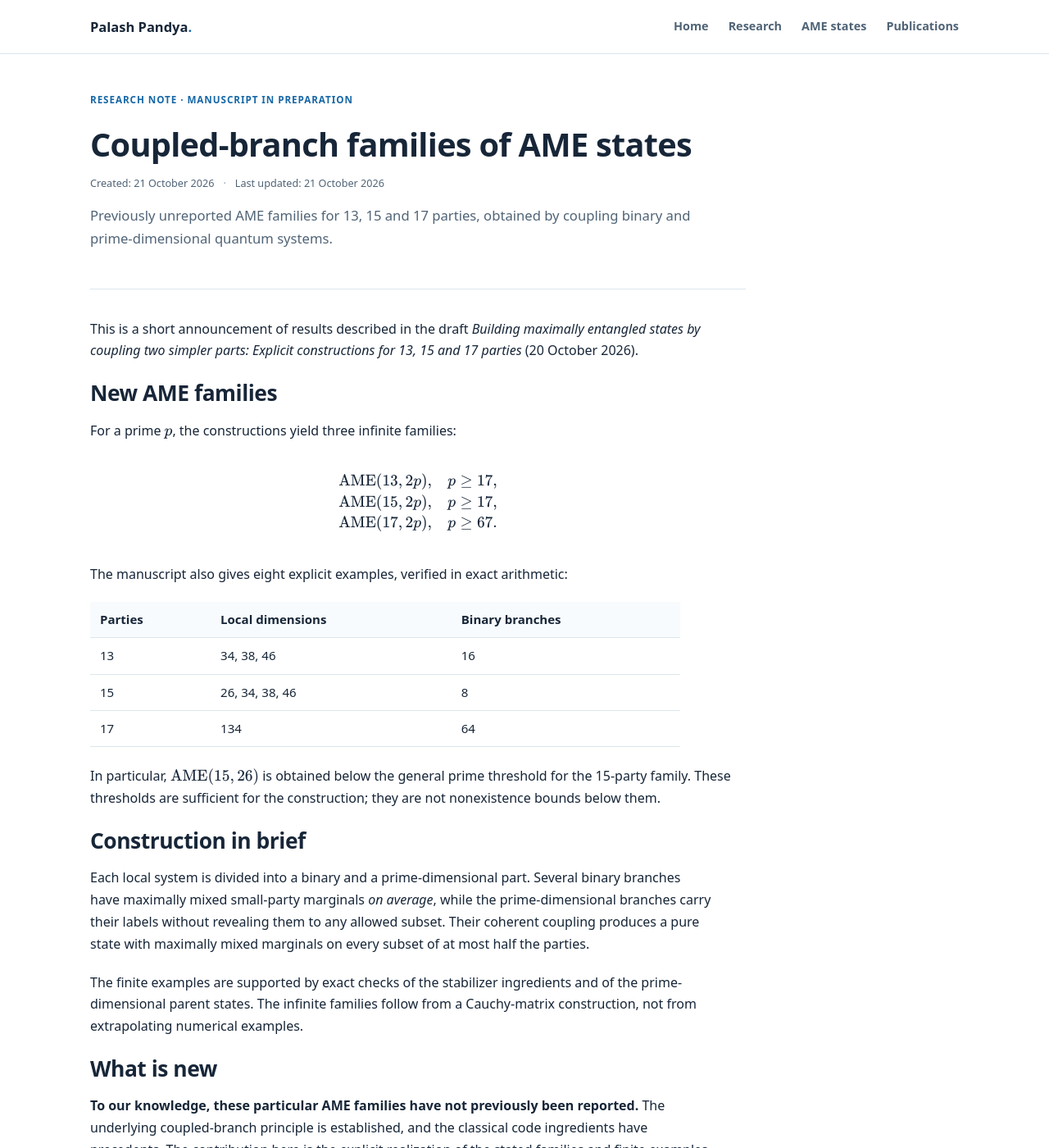
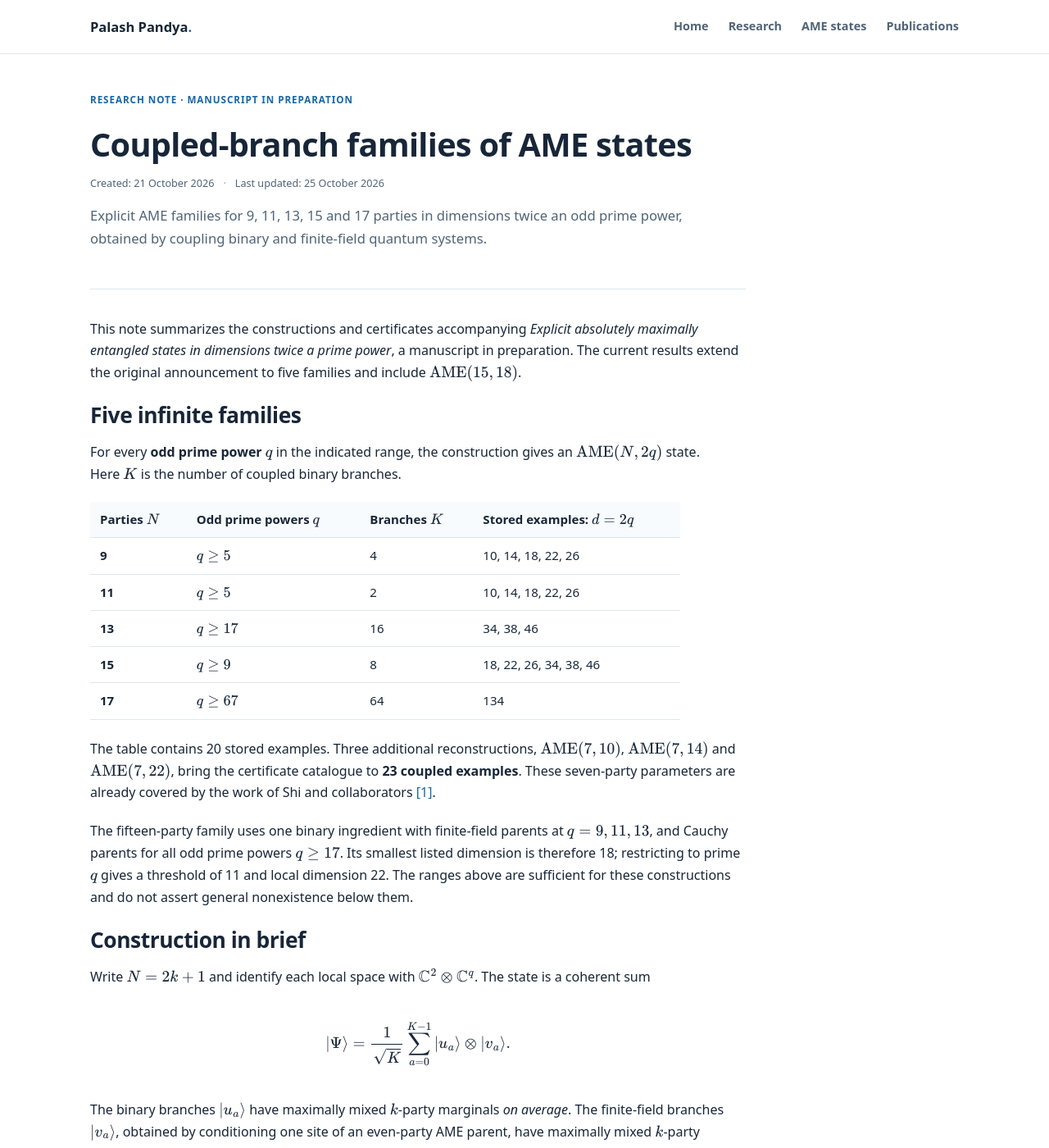
Before and after one commit to palashpandya/palashpandya.github.io, a Jekyll site: the page built from research/ame/coupled-branch-families.md, in a window 1280 px wide and 1400 px high. Shown: the whole window at 82% size. Built offline with Jekyll 4.4.1, drawn with Linux system fonts in a browser that asks for light colours; some of the changed text lies outside the part shown.

Commit message:
Update coupled-branch AME page from current certified catalogue
Expand the announcement to five odd-prime-power families and 23 coupled examples, including AME(15,18). Add the nine-party existence consequence, symmetric realizations, exact verification scope and attributed prior constructions.

Align the homepage and AME index; preserve creation dates and update modification dates to 25 October 2026. Reflect the manuscript and private pre-release status and the repository's current priority qualification.

Source: palashpandya/coupled-branch-ame at 8b7f6b5a5edb973979c481ac4dbd112d092e9448.

```diff
--- a/research/ame/coupled-branch-families.md
+++ b/research/ame/coupled-branch-families.md
@@ -1,54 +1,78 @@
 ---
 title: Coupled-branch families of AME states
-description: New explicit AME constructions for 13, 15 and 17 parties using an established coupling method.
+description: Explicit AME families for 9, 11, 13, 15 and 17 parties in dimensions twice an odd prime power, with exact certificates and symmetric realizations.
 layout: default
 permalink: /research/ame/coupled-branch-families/
 date_created: 2026-10-21
-last_modified_at: 2026-10-21
+last_modified_at: 2026-10-25
 ---
 <section class="page-head">
 <p class="eyebrow">Research note · Manuscript in preparation</p>
 <h1>Coupled-branch families of AME states</h1>
 {% include page-dates.html %}
-<p class="lede">Previously unreported AME families for 13, 15 and 17 parties, obtained by coupling binary and prime-dimensional quantum systems.</p>
+<p class="lede">Explicit AME families for 9, 11, 13, 15 and 17 parties in dimensions twice an odd prime power, obtained by coupling binary and finite-field quantum systems.</p>
 </section>
 
 <article class="prose">
 
-<p>This is a short announcement of results described in the draft <em>Building maximally entangled states by coupling two simpler parts: Explicit constructions for 13, 15 and 17 parties</em> (20 October 2026).</p>
+<p>This note summarizes the constructions and certificates accompanying <em>Explicit absolutely maximally entangled states in dimensions twice a prime power</em>, a manuscript in preparation. The current results extend the original announcement to five families and include \(\operatorname{AME}(15,18)\).</p>
 
-<h2>New AME families</h2>
-<p>For a prime \(p\), the constructions yield three infinite families:</p>
-<div class="family-equations">
-\[
-\begin{aligned}
-\operatorname{AME}(13,2p),\quad &p\ge 17,\\
-\operatorname{AME}(15,2p),\quad &p\ge 17,\\
-\operatorname{AME}(17,2p),\quad &p\ge 67.
-\end{aligned}
-\]
-</div>
-<p>The manuscript also gives eight explicit examples, verified in exact arithmetic:</p>
-<div class="research-table-wrap">
+<h2>Five infinite families</h2>
+<p>For every <strong>odd prime power</strong> \(q\) in the indicated range, the construction gives an \(\operatorname{AME}(N,2q)\) state. Here \(K\) is the number of coupled binary branches.</p>
+<div class="research-table-wrap" role="region" aria-label="AME families and stored exact examples" tabindex="0">
 <table class="research-table">
-<thead><tr><th scope="col">Parties</th><th scope="col">Local dimensions</th><th scope="col">Binary branches</th></tr></thead>
+<thead><tr><th scope="col">Parties \(N\)</th><th scope="col">Odd prime powers \(q\)</th><th scope="col">Branches \(K\)</th><th scope="col">Stored examples: \(d=2q\)</th></tr></thead>
 <tbody>
-<tr><td>13</td><td>34, 38, 46</td><td>16</td></tr>
-<tr><td>15</td><td>26, 34, 38, 46</td><td>8</td></tr>
-<tr><td>17</td><td>134</td><td>64</td></tr>
+<tr><th scope="row">9</th><td>\(q\ge 5\)</td><td>4</td><td>10, 14, 18, 22, 26</td></tr>
+<tr><th scope="row">11</th><td>\(q\ge 5\)</td><td>2</td><td>10, 14, 18, 22, 26</td></tr>
+<tr><th scope="row">13</th><td>\(q\ge 17\)</td><td>16</td><td>34, 38, 46</td></tr>
+<tr><th scope="row">15</th><td>\(q\ge 9\)</td><td>8</td><td>18, 22, 26, 34, 38, 46</td></tr>
+<tr><th scope="row">17</th><td>\(q\ge 67\)</td><td>64</td><td>134</td></tr>
 </tbody>
 </table>
 </div>
-<p>In particular, \(\operatorname{AME}(15,26)\) is obtained below the general prime threshold for the 15-party family. These thresholds are sufficient for the construction; they are not nonexistence bounds below them.</p>
+<p>The table contains 20 stored examples. Three additional reconstructions, \(\operatorname{AME}(7,10)\), \(\operatorname{AME}(7,14)\) and \(\operatorname{AME}(7,22)\), bring the certificate catalogue to <strong>23 coupled examples</strong>. These seven-party parameters are already covered by the work of Shi and collaborators <a href="#ref-shi">[1]</a>.</p>
+<p>The fifteen-party family uses one binary ingredient with finite-field parents at \(q=9,11,13\), and Cauchy parents for all odd prime powers \(q\ge17\). Its smallest listed dimension is therefore 18; restricting to prime \(q\) gives a threshold of 11 and local dimension 22. The ranges above are sufficient for these constructions and do not assert general nonexistence below them.</p>
 
 <h2>Construction in brief</h2>
-<p>Each local system is divided into a binary and a prime-dimensional part. Several binary branches have maximally mixed small-party marginals <em>on average</em>, while the prime-dimensional branches carry their labels without revealing them to any allowed subset. Their coherent coupling produces a pure state with maximally mixed marginals on every subset of at most half the parties.</p>
-<p>The finite examples are supported by exact checks of the stabilizer ingredients and of the prime-dimensional parent states. The infinite families follow from a Cauchy-matrix construction, not from extrapolating numerical examples.</p>
+<p>Write \(N=2k+1\) and identify each local space with \(\mathbb C^2\otimes\mathbb C^q\). The state is a coherent sum</p>
+<div class="family-equations">
+\[
+|\Psi\rangle=\frac{1}{\sqrt K}\sum_{a=0}^{K-1}|u_a\rangle\otimes|v_a\rangle.
+\]
+</div>
+<p>The binary branches \(|u_a\rangle\) have maximally mixed \(k\)-party marginals <em>on average</em>. The finite-field branches \(|v_a\rangle\), obtained by conditioning one site of an even-party AME parent, have maximally mixed \(k\)-party marginals and zero reduced cross terms between distinct branch labels on every such subsystem. Pairing the binary and finite-field degrees of freedom at each site therefore gives a pure state with every \(k\)-party marginal equal to \(I/(2q)^k\).</p>
+<p>The infinite ranges follow from the coupling identity and a finite-field Cauchy determinant argument, together with the certified small-field parents. For extension fields, the graph phases use the field trace to the prime subfield.</p>
 
-<h2>What is new</h2>
-<p><strong>To our knowledge, these particular AME families have not previously been reported.</strong> The underlying coupled-branch principle is established, and the classical code ingredients have precedents. The contribution here is the explicit realization of the stated families and finite examples, together with exact certificates.</p>
+<h2>Nine-party existence in every dimension from three</h2>
+<p>The nine-party family, explicit prime-power graph states, Reed–Solomon constructions, and Kitamura's \(\operatorname{AME}(9,6)\) input <a href="#ref-kitamura96">[6]</a> combine under partywise tensor products to give</p>
+<div class="family-equations">
+\[
+\operatorname{AME}(9,d)\text{ exists}\quad\Longleftrightarrow\quad d\ge3,
+\qquad d\in\mathbb Z,\ d\ge2.
+\]
+</div>
+<p>Prime-power factors cover odd dimensions and dimensions divisible by four. For \(d=2m\) with \(m\) odd, one uses an \(\operatorname{AME}(9,6)\) factor when \(3\mid m\), or an \(\operatorname{AME}(9,2p)\) factor for a prime \(p\ge5\) dividing \(m\), then tensors the remaining factors. The binary case \(d=2\) is excluded by the known AME bounds <a href="#ref-scott">[7]</a>, also reproduced by an exact shadow calculation in the companion code.</p>
 
-<div class="notice"><strong>Manuscript in preparation.</strong> This page records the constructions on 21 October 2026. Full specifications, proofs and verification details will be given in the manuscript. The manuscript draft is dated 20 October 2026.</div>
+<h2>Exact certificates and symmetric realizations</h2>
+<p>The 23 coupled examples are supported by exact binary-ingredient checks and <strong>142,226 oriented balanced-cut checks of their parent states</strong>, or 71,113 cuts after identifying opposite orientations. These finite certificates use integer, rational and finite-field arithmetic. The analytic arguments establish the infinite families; numerical marginal checks provide additional corroboration.</p>
+<p>Isometries on the branch labels also permit symmetric realizations. Exact cyclotomic certificates include an \(\operatorname{AME}(15,62)\) state with a \(C_{15}\) party subgroup, and the accompanying proof gives an \(\operatorname{AME}(15,2p)\) realization with this subgroup for every prime \(p\equiv1\pmod{15}\). The party permutations are accompanied by local Clifford operations. These are certified symmetry subgroups; full group classifications are restricted to the specified factorwise Clifford class for eight original states.</p>
+
+<h2>Contribution and context</h2>
+<p>The contribution is the explicit small binary ingredients, effective prime-power thresholds, exact certificates and symmetric realizations. Coupling has precedents in Shi–Zhang–Zhao–Li <a href="#ref-shi">[1]</a>, Atlas <a href="#ref-atlas">[2]</a> and Kitamura <a href="#ref-kitamura1110">[3]</a>; parent and code constructions are also drawn from Bevins–Bidav <a href="#ref-bevins">[4]</a> and Hontarenko–Życzkowski <a href="#ref-hontarenko">[5]</a>. The enlarged family is presented without a claim of publication priority. Bounds on the binary ingredients and on branch capacity concern this coupling mechanism; they do not establish unrestricted AME nonexistence.</p>
+
+<div class="notice"><strong>Manuscript in preparation.</strong> This update reflects the companion repository of 22 October 2026. The <a href="https://github.com/palashpandya/coupled-branch-ame">companion code and data</a> are currently private, at version 0.1 (pre-release). A public release and publication identifier will be linked when available.</div>
+
+<h2>Selected references and prior constructions</h2>
+<ol class="publication-list">
+<li id="ref-shi">Shi, Zhang, Zhao and Li. <a href="https://arxiv.org/abs/2608.01011v1">arXiv:2608.01011</a>. Coupling binary and odd-dimensional branches.</li>
+<li id="ref-atlas">Atlas. <a href="https://github.com/niketp03/atlas-fc-verified/blob/15e4b3a7584e218cec531aeaf71cce72a8a9ecb1/AtlasFCSolutions/Oqp35.lean">AME(9,10) construction</a>, pinned source.</li>
+<li id="ref-kitamura1110">Kitamura. <a href="https://github.com/KitaKen1/ame-11-10-lean/tree/6b7d009a43970587a3386b690221bec4339ce271">AME(11,10) construction</a>, pinned source.</li>
+<li id="ref-bevins">Bevins and Bidav. <a href="https://arxiv.org/abs/2608.05781v2">arXiv:2608.05781</a>. Parent and code constructions.</li>
+<li id="ref-hontarenko">Hontarenko and Życzkowski. <a href="https://arxiv.org/abs/2609.11796v1">arXiv:2609.11796</a>. Finite-field parent constructions.</li>
+<li id="ref-kitamura96">Kitamura. <a href="https://github.com/KitaKen1/ame-9-6-lean/tree/500ee827dffbeed9bb2ed502adcd6690943a7463">AME(9,6) construction</a>, pinned source used in the nine-party existence result.</li>
+<li id="ref-scott">A. J. Scott. <a href="https://arxiv.org/abs/quant-ph/0310137">Multipartite entanglement, quantum-error-correcting codes, and entangling power of quantum evolutions</a>. Background and binary AME bounds.</li>
+</ol>
 
 <p><a class="link-arrow" href="{{ '/research/ame/' | relative_url }}">← Back to AME research</a></p>
 </article>
```
Also changed, not shown: index.md (+3 -3 lines), research/ame/index.md (+2 -2 lines).
